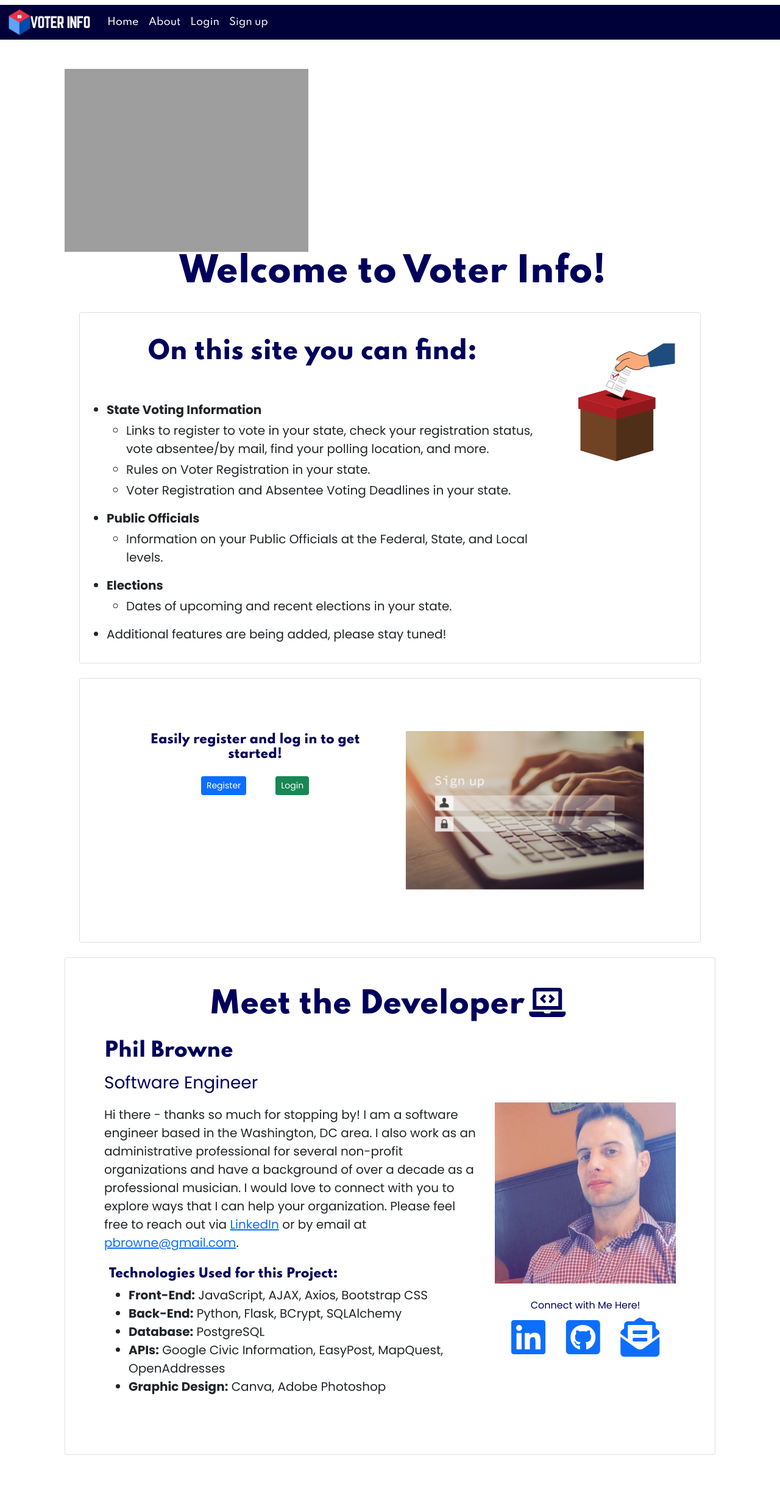
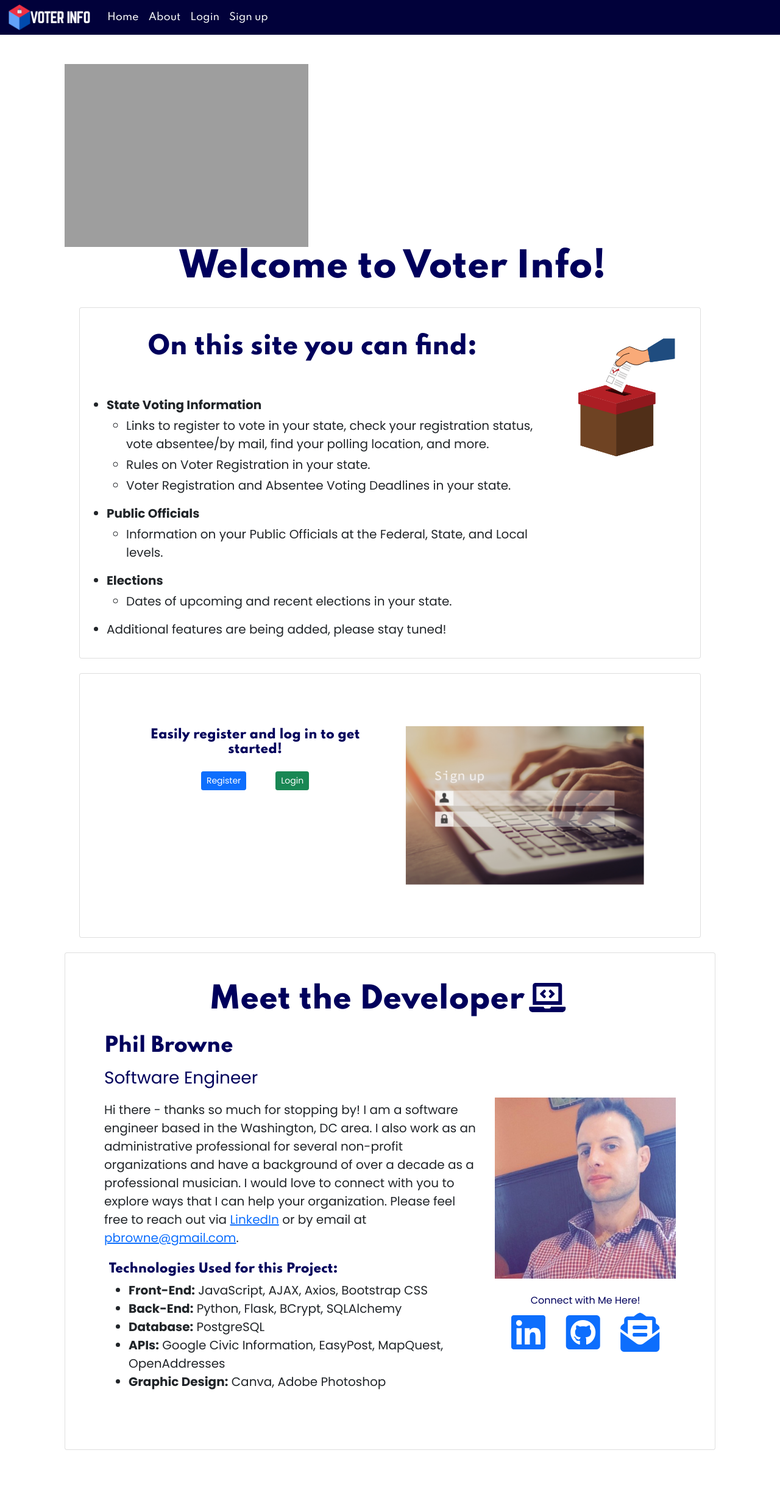
Before and after one commit to philipbrowne/Voter-Info, a Flask app: page / in a window 1280 px wide. Shown: the whole page at 61% size. After the commit the page ends 2378 px from the top, so only its background shows below. Run offline with Flask 2, Linux system fonts and the light colour scheme; some libraries are stand-ins or nearby versions; grey boxes are pictures that could not be loaded.

Commit message:
fix navbar

```diff
--- a/static/style/style.css
+++ b/static/style/style.css
@@ -21,6 +21,10 @@ body {
 
 .badge-darkblue {
   background-color: dark-blue !important;
+}
+
+#navbar {
+  padding-top: 0px;
 }
 
 nav a {
--- a/templates/base.html
+++ b/templates/base.html
@@ -25,7 +25,7 @@
     </head>
 
     <body>
-        <nav class="navbar navbar-expand-lg navbar-dark">
+        <nav class="navbar navbar-expand-lg navbar-dark sticky-top" id="navbar">
             <div class="container-fluid" id="navbarcontainer">
                 <a class="navbar-brand brand-text" href="/"><img src="/assets/images/brand-img-white-text.png" alt=""
                         id="navbar-brand"></a>
```
